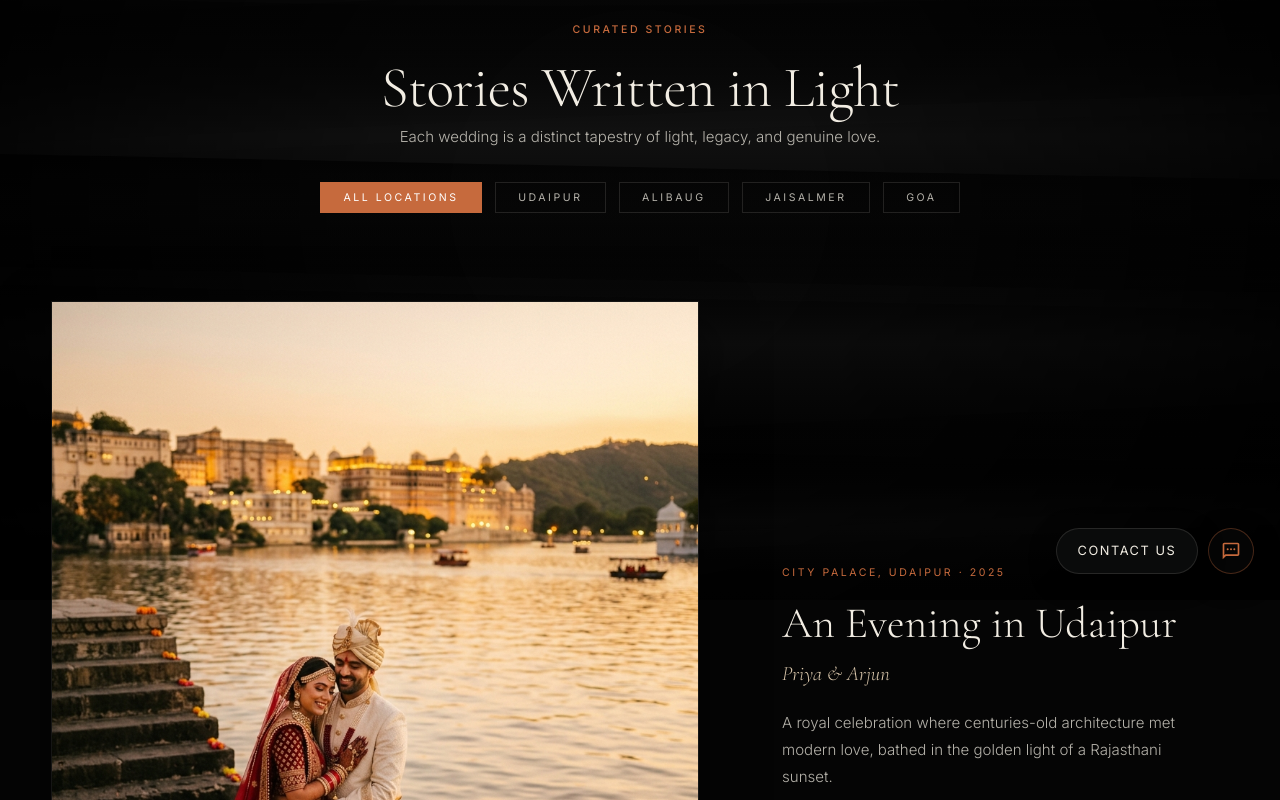
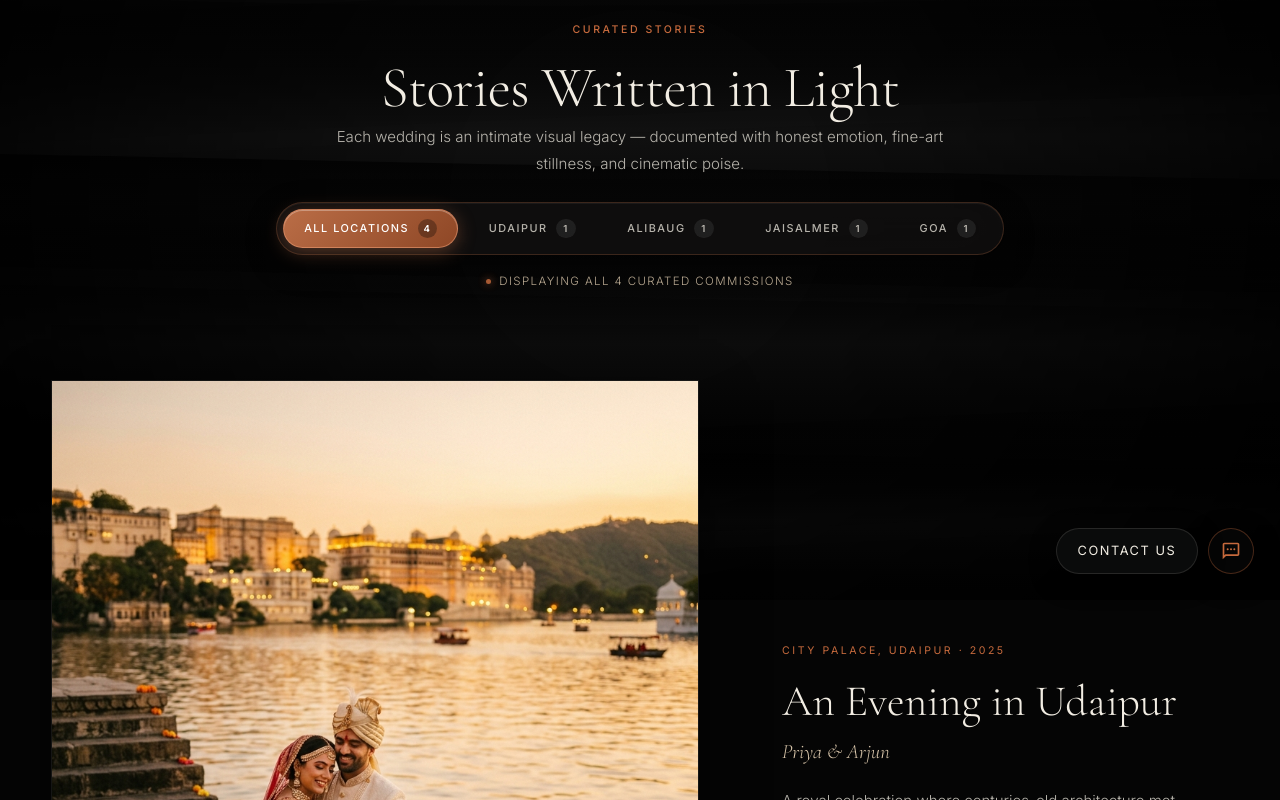
Before and after one commit to vishalcodes404/Thirai, a Next.js app: page /work in a window 1280 px wide. Shown: the part 200-1000 px from the top of the page. Built offline with nearby package versions, Linux system fonts and the light colour scheme.

Commit message:
Enhance location category filters with professional pill navigation, dynamic count badges, and seamless animation

```diff
--- a/app/globals.css
+++ b/app/globals.css
@@ -1368,6 +1368,123 @@ ul, ol {
   line-height: var(--lh-body);
   color: var(--clr-text-muted);
   margin-bottom: var(--sp-md);
+}
+
+/* ── Work Category Filter Tabs & Animations ───────────────── */
+.work-filter-wrapper {
+  display: flex;
+  flex-direction: column;
+  align-items: center;
+  margin: 1.5rem 0 3rem;
+}
+
+.work-filter-bar {
+  display: flex;
+  justify-content: center;
+  align-items: center;
+  gap: 0.6rem;
+  flex-wrap: wrap;
+  padding: 0.4rem;
+  background: rgba(18, 17, 16, 0.75);
+  border: 1px solid rgba(196, 115, 74, 0.25);
+  backdrop-filter: blur(20px);
+  -webkit-backdrop-filter: blur(20px);
+  border-radius: 9999px;
+  box-shadow: 0 10px 30px rgba(0, 0, 0, 0.4), inset 0 1px 0 rgba(255, 255, 255, 0.05);
+  max-width: 100%;
+}
+
+.work-filter-btn {
+  position: relative;
+  display: inline-flex;
+  align-items: center;
+  gap: 0.55rem;
+  padding: 0.55rem 1.25rem;
+  font-family: var(--ff-sans);
+  font-size: 0.68rem;
+  font-weight: 500;
+  letter-spacing: 0.14em;
+  text-transform: uppercase;
+  color: var(--clr-text-muted);
+  background: transparent;
+  border: 1px solid transparent;
+  border-radius: 9999px;
+  cursor: pointer;
+  transition: all 0.25s cubic-bezier(0.16, 1, 0.3, 1);
+  user-select: none;
+  white-space: nowrap;
+}
+
+.work-filter-btn:hover {
+  color: var(--clr-text-primary);
+  background: rgba(255, 255, 255, 0.06);
+  border-color: rgba(255, 255, 255, 0.12);
+}
+
+.work-filter-btn.is-active {
+  color: #ffffff;
+  background: linear-gradient(135deg, rgba(196, 115, 74, 0.95), rgba(150, 75, 40, 0.95));
+  border-color: rgba(230, 150, 110, 0.6);
+  box-shadow: 0 4px 18px rgba(196, 115, 74, 0.4), inset 0 1px 0 rgba(255, 255, 255, 0.3);
+}
+
+.work-filter-badge {
+  display: inline-flex;
+  align-items: center;
+  justify-content: center;
+  font-size: 0.6rem;
+  font-weight: 600;
+  min-width: 1.2rem;
+  height: 1.2rem;
+  padding: 0 0.35rem;
+  border-radius: 9999px;
+  background: rgba(255, 255, 255, 0.08);
+  color: inherit;
+  transition: all 0.2s ease;
+}
+
+.work-filter-btn.is-active .work-filter-badge {
+  background: rgba(0, 0, 0, 0.3);
+  color: #fff;
+}
+
+.work-filter-status {
+  margin-top: 1rem;
+  font-family: var(--ff-sans);
+  font-size: 0.72rem;
+  letter-spacing: 0.12em;
+  text-transform: uppercase;
+  color: var(--clr-warm-sand);
+  opacity: 0.85;
+  display: flex;
+  align-items: center;
+  gap: 0.5rem;
+}
+
+.work-filter-status-dot {
+  width: 5px;
+  height: 5px;
+  border-radius: 50%;
+  background: var(--clr-accent);
+  box-shadow: 0 0 8px var(--clr-accent);
+}
+
+/* Card filter transition animation */
+.project.is-card-visible {
+  opacity: 1 !important;
+  transform: translateY(0) !important;
+  animation: workCardEnter 0.5s cubic-bezier(0.16, 1, 0.3, 1) both;
+}
+
+@keyframes workCardEnter {
+  from {
+    opacity: 0;
+    transform: translateY(24px);
+  }
+  to {
+    opacity: 1;
+    transform: translateY(0);
+  }
 }
 
 /* ── Films / Motion Section ──────────────────────────────── */
--- a/app/work/page.js
+++ b/app/work/page.js
@@ -1,57 +1,99 @@
 'use client';
-import { useState } from 'react';
+import { useState, useMemo } from 'react';
 import Link from 'next/link';
 import useScrollReveal from '@/hooks/useScrollReveal';
 import { SITE } from '@/lib/siteData';
 
+const CATEGORIES = [
+  { id: 'all', label: 'All Locations', tag: 'Global Archive' },
+  { id: 'udaipur', label: 'Udaipur', tag: 'City Palace & Heritage' },
+  { id: 'alibaug', label: 'Alibaug', tag: 'Monsoon Coast' },
+  { id: 'jaisalmer', label: 'Jaisalmer', tag: 'Golden Fort' },
+  { id: 'goa', label: 'Goa', tag: 'Arabian Sea Shore' },
+];
+
 export default function WorkPage() {
-  useScrollReveal();
-  const [filter, setFilter] = useState('all');
+  const [activeFilter, setActiveFilter] = useState('all');
+  useScrollReveal([activeFilter]);
 
-  const filteredProjects = filter === 'all'
-    ? SITE.projects
-    : SITE.projects.filter(p => p.location.toLowerCase().includes(filter.toLowerCase()));
+  const filteredProjects = useMemo(() => {
+    if (activeFilter === 'all') return SITE.projects;
+    return SITE.projects.filter((p) =>
+      p.location.toLowerCase().includes(activeFilter.toLowerCase())
+    );
+  }, [activeFilter]);
+
+  const currentCategory = CATEGORIES.find((c) => c.id === activeFilter) || CATEGORIES[0];
 
   return (
     <main style={{ paddingTop: '7rem' }}>
-      <section className="section" aria-label="Portfolio">
+      <section className="section" aria-label="Selected Commissions Portfolio">
         <div className="container">
-          <div className="work__header reveal">
+          <div className="work__header reveal visible">
             <span className="eyebrow">Curated Stories</span>
             <h1 className="heading-lg">Stories Written in Light</h1>
-            <p className="body-text" style={{ margin: '0 auto 2rem', textAlign: 'center' }}>
-              Each wedding is a distinct tapestry of light, legacy, and genuine love.
+            <p className="body-text" style={{ margin: '0 auto 1.5rem', textAlign: 'center', maxWidth: '620px' }}>
+              Each wedding is an intimate visual legacy — documented with honest emotion, fine-art stillness, and cinematic poise.
             </p>
 
-            {/* Filter buttons */}
-            <div style={{ display: 'flex', justifyContent: 'center', gap: '0.8rem', flexWrap: 'wrap' }}>
-              {['all', 'udaipur', 'alibaug', 'jaisalmer', 'goa'].map((item) => (
-                <button
-                  key={item}
-                  onClick={() => setFilter(item)}
-                  style={{
-                    padding: '0.5rem 1.4rem',
-                    fontSize: 'var(--fs-eyebrow)',
-                    letterSpacing: 'var(--ls-wide)',
-                    textTransform: 'uppercase',
-                    border: '1px solid',
-                    borderColor: filter === item ? 'var(--clr-accent)' : 'var(--clr-border)',
-                    background: filter === item ? 'var(--clr-accent)' : 'transparent',
-                    color: filter === item ? '#fff' : 'var(--clr-text-muted)',
-                    cursor: 'pointer',
-                    transition: 'all var(--dur-fast) var(--ease-out)',
-                  }}
-                >
-                  {item === 'all' ? 'All Locations' : item}
-                </button>
-              ))}
+            {/* Professional Luxury Category Filter Navigation */}
+            <div className="work-filter-wrapper">
+              <nav className="work-filter-bar" role="tablist" aria-label="Filter stories by wedding destination">
+                {CATEGORIES.map((cat) => {
+                  const count = cat.id === 'all'
+                    ? SITE.projects.length
+                    : SITE.projects.filter(p => p.location.toLowerCase().includes(cat.id)).length;
+                  const isActive = activeFilter === cat.id;
+
+                  return (
+                    <button
+                      key={cat.id}
+                      role="tab"
+                      id={`tab-${cat.id}`}
+                      aria-selected={isActive}
+                      aria-controls="work-projects-grid"
+                      type="button"
+                      onClick={() => setActiveFilter(cat.id)}
+                      className={`work-filter-btn ${isActive ? 'is-active' : ''}`}
+                    >
+                      <span>{cat.label}</span>
+                      <span className="work-filter-badge" aria-label={`${count} stories`}>
+                        {count}
+                      </span>
+                    </button>
+                  );
+                })}
+              </nav>
+
+              <div className="work-filter-status" aria-live="polite">
+                <span className="work-filter-status-dot" aria-hidden="true" />
+                <span>
+                  {activeFilter === 'all'
+                    ? `Displaying all ${filteredProjects.length} curated commissions`
+                    : `Displaying ${filteredProjects.length} commission from ${currentCategory.label} (${currentCategory.tag})`}
+                </span>
+              </div>
             </div>
           </div>
 
-          <div className="work__projects" style={{ marginTop: 'var(--sp-xl)' }}>
-            {filteredProjects.map((project) => (
-              <article key={project.id} className="project reveal">
-                <Link href={`/work/${project.id}`} className={`project__image project__image--${project.layout}`}>
+          <div
+            id="work-projects-grid"
+            role="region"
+            aria-label="Filtered portfolio stories"
+            className="work__projects"
+            style={{ marginTop: 'var(--sp-xl)' }}
+          >
+            {filteredProjects.map((project, idx) => (
+              <article
+                key={`${project.id}-${activeFilter}`}
+                className="project is-card-visible visible"
+                style={{ animationDelay: `${idx * 0.08}s` }}
+              >
+                <Link
+                  href={`/work/${project.id}`}
+                  className={`project__image project__image--${project.layout}`}
+                  aria-label={`View story: ${project.title}`}
+                >
                   {/* eslint-disable-next-line @next/next/no-img-element */}
                   <img
                     src={project.coverImage}
@@ -78,6 +120,21 @@ export default function WorkPage() {
                 </div>
               </article>
             ))}
+
+            {filteredProjects.length === 0 && (
+              <div style={{ textAlign: 'center', padding: '4rem 1rem', color: 'var(--clr-text-muted)' }}>
+                <p style={{ fontFamily: 'var(--ff-serif)', fontSize: 'var(--fs-h3)', marginBottom: '1rem' }}>
+                  No stories found for this location yet.
+                </p>
+                <button
+                  type="button"
+                  onClick={() => setActiveFilter('all')}
+                  className="btn btn--outline"
+                >
+                  View All Locations
+                </button>
+              </div>
+            )}
           </div>
         </div>
       </section>
--- a/hooks/useScrollReveal.js
+++ b/hooks/useScrollReveal.js
@@ -1,10 +1,9 @@
 'use client';
 import { useEffect } from 'react';
 
-export default function useScrollReveal() {
+export default function useScrollReveal(deps = []) {
   useEffect(() => {
-    const els = document.querySelectorAll('.reveal, .reveal-left, .reveal-right, .reveal-scale');
-    if (!els.length) return;
+    if (typeof window === 'undefined') return;
 
     const observer = new IntersectionObserver((entries) => {
       entries.forEach(entry => {
@@ -13,9 +12,25 @@ export default function useScrollReveal() {
           observer.unobserve(entry.target);
         }
       });
-    }, { threshold: 0.1, rootMargin: '0px 0px -60px 0px' });
+    }, { threshold: 0.05, rootMargin: '0px 0px -40px 0px' });
 
-    els.forEach(el => observer.observe(el));
-    return () => observer.disconnect();
-  }, []);
+    const observeAll = () => {
+      const els = document.querySelectorAll('.reveal:not(.visible), .reveal-left:not(.visible), .reveal-right:not(.visible), .reveal-scale:not(.visible)');
+      els.forEach(el => observer.observe(el));
+    };
+
+    observeAll();
+
+    // Observe subtree additions so dynamically loaded/filtered content is always detected
+    const mutationObserver = new MutationObserver(() => {
+      observeAll();
+    });
+
+    mutationObserver.observe(document.body, { childList: true, subtree: true });
+
+    return () => {
+      observer.disconnect();
+      mutationObserver.disconnect();
+    };
+  }, deps);
 }
```
